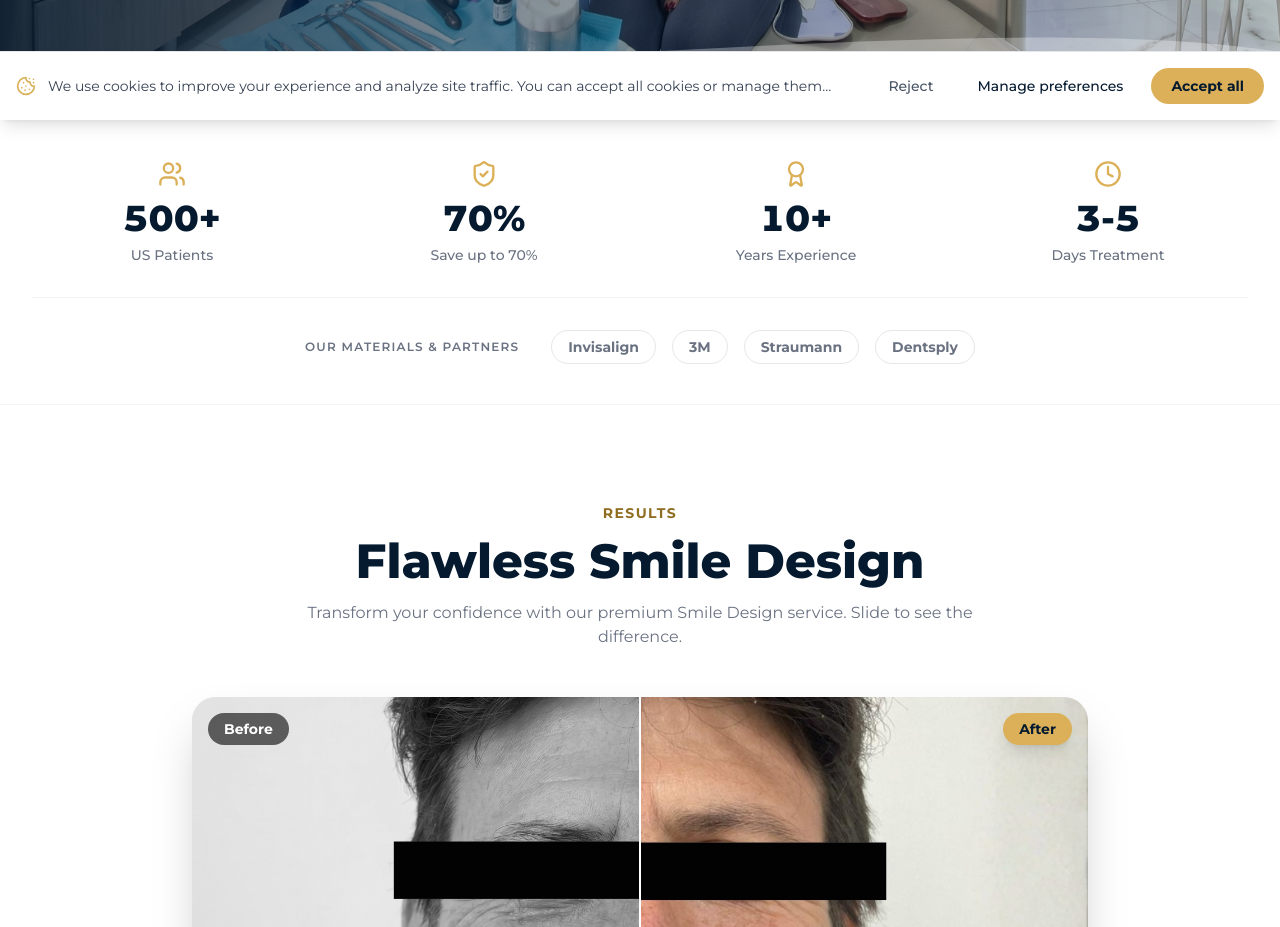
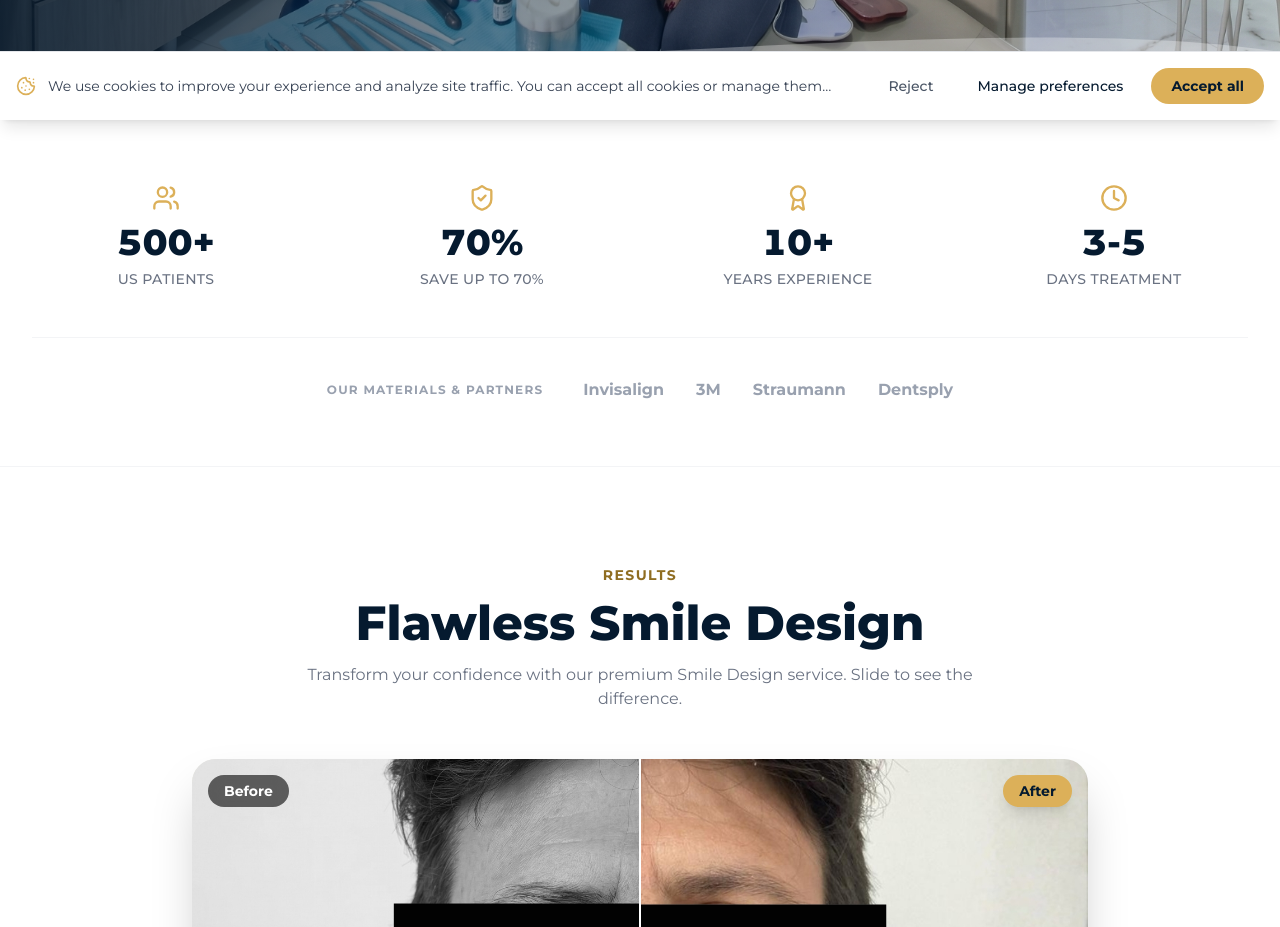
Before and after one commit to reninn34-arch/landing-odontohouse, a Next.js app: page / in a window 1280 px wide. Shown: the part 680-1607 px from the top of the page. Built offline with nearby package versions, Linux system fonts and the light colour scheme.

Commit message:
fix: animated counters, language switcher separation, and brands layout

```diff
--- a/components/Navbar.tsx
+++ b/components/Navbar.tsx
@@ -73,9 +73,10 @@ export const Navbar = () => {
               <SocialIcon href="https://www.facebook.com/share/1E4Z3Cuzws/" label={t.nav.followFacebook} isScrolled={isScrolled}><FBIcon /></SocialIcon>
             </div>
             <div className={`w-px h-5 ${isScrolled ? "bg-gray-300" : "bg-white/20"}`} aria-hidden="true" />
-            <div className={`flex p-1 rounded-full transition-colors ${isScrolled ? "bg-gray-100" : "bg-white/10 backdrop-blur-sm"}`} role="group" aria-label="Select language">
+            <div className={`flex items-center gap-1 p-1 rounded-full transition-colors ${isScrolled ? "bg-gray-100" : "bg-white/10 backdrop-blur-sm"}`} role="group" aria-label="Select language">
               <button onClick={() => setLanguage("en")} aria-label="Switch to English" aria-pressed={displayLang === "en"}
                 className={`px-4 py-1.5 rounded-full text-sm font-bold transition-all ${displayLang === "en" ? "bg-white text-[var(--color-brand-blue)] shadow" : isScrolled ? "text-gray-500 hover:text-gray-700" : "text-white/70 hover:text-white"}`}>EN</button>
+              <span className={`text-xs opacity-30 ${isScrolled ? "text-gray-400" : "text-white"}`} aria-hidden="true">|</span>
               <button onClick={() => setLanguage("es")} aria-label="Switch to Spanish" aria-pressed={displayLang === "es"}
                 className={`px-4 py-1.5 rounded-full text-sm font-bold transition-all ${displayLang === "es" ? "bg-white text-[var(--color-brand-blue)] shadow" : isScrolled ? "text-gray-500 hover:text-gray-700" : "text-white/70 hover:text-white"}`}>ES</button>
             </div>
@@ -109,9 +110,10 @@ export const Navbar = () => {
         </div>
         <div className="flex flex-col gap-6 px-6 pt-8">
           <p className="text-white/60 text-xs font-semibold uppercase tracking-widest">{t.nav.language}</p>
-          <div className="flex bg-white/10 p-1 rounded-full self-start" role="group" aria-label="Select language">
+          <div className="flex items-center gap-1 bg-white/10 p-1 rounded-full self-start" role="group" aria-label="Select language">
             <button onClick={() => { setLanguage("en"); setIsMobileMenuOpen(false); }} aria-label="Switch to English" aria-pressed={displayLang === "en"}
               className={`px-5 py-2 rounded-full text-sm font-bold transition-all ${displayLang === "en" ? "bg-white text-[var(--color-brand-blue)]" : "text-white/60 hover:text-white"}`}>EN</button>
+            <span className="text-white/20 text-xs" aria-hidden="true">|</span>
             <button onClick={() => { setLanguage("es"); setIsMobileMenuOpen(false); }} aria-label="Switch to Spanish" aria-pressed={displayLang === "es"}
               className={`px-5 py-2 rounded-full text-sm font-bold transition-all ${displayLang === "es" ? "bg-white text-[var(--color-brand-blue)]" : "text-white/60 hover:text-white"}`}>ES</button>
           </div>
--- a/components/TrustBar.tsx
+++ b/components/TrustBar.tsx
@@ -1,32 +1,36 @@
 "use client";
 
-import React, { useEffect, useState } from "react";
+import React, { useEffect, useRef, useState } from "react";
 import { useLanguage } from "@/context/LanguageContext";
 import { ShieldCheck, Users, Award, Clock } from "lucide-react";
 import { useInView } from "@/hooks/useInView";
 
-// ── Animated counter hook ──────────────────────────────────────────────────────
-function useCounter(target: number, duration: number, active: boolean) {
+// ── Animated counter component ────────────────────────────────────────────────
+function AnimatedCounter({ target }: { target: number }) {
   const [count, setCount] = useState(0);
+  const ref = useRef<HTMLSpanElement>(null);
 
   useEffect(() => {
-    if (!active) return;
-    const startTime = performance.now();
+    const observer = new IntersectionObserver(([entry]) => {
+      if (!entry.isIntersecting) return;
+      observer.disconnect();
+      let start = 0;
+      const step = Math.ceil(target / 60);
+      const timer = setInterval(() => {
+        start += step;
+        if (start >= target) {
+          setCount(target);
+          clearInterval(timer);
+        } else {
+          setCount(start);
+        }
+      }, 16);
+    });
+    if (ref.current) observer.observe(ref.current);
+    return () => observer.disconnect();
+  }, [target]);
 
-    const tick = (now: number) => {
-      const elapsed = now - startTime;
-      const progress = Math.min(elapsed / duration, 1);
-      // Ease-out cubic
-      const eased = 1 - Math.pow(1 - progress, 3);
-      setCount(Math.round(eased * target));
-      if (progress < 1) requestAnimationFrame(tick);
-    };
-
-    const raf = requestAnimationFrame(tick);
-    return () => cancelAnimationFrame(raf);
-  }, [active, target, duration]);
-
-  return count;
+  return <span ref={ref}>{count}</span>;
 }
 
 // ── Animated stat item ─────────────────────────────────────────────────────────
@@ -35,20 +39,17 @@ function AnimatedStat({
   target,
   suffix,
   label,
-  duration = 1800,
   active,
   delay = 0,
 }: {
   icon: React.ReactNode;
-  target: number | string; // string = non-numeric like "3-5"
+  target: number | string;
   suffix: string;
   label: string;
-  duration?: number;
   active: boolean;
   delay?: number;
 }) {
   const isNumeric = typeof target === "number";
-  const count = useCounter(isNumeric ? (target as number) : 0, duration, active && isNumeric);
 
   return (
     <div
@@ -62,10 +63,15 @@ function AnimatedStat({
       <div className="text-[var(--color-brand-gold)] mb-2 group-hover:scale-110 transition-transform duration-300">
         {icon}
       </div>
+      <div className="flex flex-col items-center">
         <span className="text-4xl font-extrabold text-[var(--color-brand-blue)] leading-tight tabular-nums">
-        {isNumeric ? `${count}${suffix}` : target}
+          {isNumeric ? <AnimatedCounter target={target as number} /> : target}
+          {isNumeric && suffix}
         </span>
-      <span className="text-sm text-gray-500 font-medium mt-1">{label}</span>
+        <span className="text-sm text-gray-500 font-medium mt-1 uppercase tracking-wide">
+          {label}
+        </span>
+      </div>
     </div>
   );
 }
@@ -81,39 +87,34 @@ export const TrustBar = () => {
       target: 500,
       suffix: "+",
       label: t.trustBar.usPatients,
-      duration: 1600,
     },
     {
       icon: <ShieldCheck className="w-7 h-7" />,
       target: 70,
       suffix: "%",
       label: t.trustBar.saveUpTo,
-      duration: 1400,
     },
     {
       icon: <Award className="w-7 h-7" />,
       target: 10,
       suffix: "+",
       label: t.trustBar.yearsExperience,
-      duration: 1200,
     },
     {
       icon: <Clock className="w-7 h-7" />,
-      // "3-5" is a range, keep as static string
-      target: "3-5" as const,
+      target: "3-5",
       suffix: "",
       label: t.trustBar.daysTreatment,
-      duration: 1000,
     },
   ];
 
   return (
     <section
       ref={ref as React.RefObject<HTMLElement>}
-      className="bg-white py-10 border-b border-gray-100"
+      className="bg-white py-12 md:py-16 border-b border-gray-100"
     >
       <div className="max-w-7xl mx-auto px-4 sm:px-6 lg:px-8">
-        <div className="grid grid-cols-2 md:grid-cols-4 gap-8">
+        <div className="grid grid-cols-2 md:grid-cols-4 gap-10 md:gap-12">
           {stats.map((stat, idx) => (
             <AnimatedStat
               key={idx}
@@ -121,35 +122,36 @@ export const TrustBar = () => {
               target={stat.target}
               suffix={stat.suffix}
               label={stat.label}
-              duration={stat.duration}
               active={inView}
-              delay={idx * 0.12}
+              delay={idx * 0.1}
             />
           ))}
         </div>
 
         {/* Brands strip */}
         <div
-          className="mt-8 pt-8 border-t border-gray-100 flex items-center justify-center gap-4 flex-wrap"
+          className="mt-12 pt-10 border-t border-gray-100 flex flex-col md:flex-row items-center justify-center gap-6 md:gap-10 flex-wrap"
           style={{
             opacity: inView ? 1 : 0,
             transform: inView ? "translateY(0)" : "translateY(16px)",
-            transition: "opacity 0.6s ease 0.55s, transform 0.6s ease 0.55s",
+            transition: "opacity 0.6s ease 0.5s, transform 0.6s ease 0.5s",
           }}
         >
-          <span className="text-xs text-gray-500 font-semibold uppercase tracking-widest mr-4">
+          <span className="text-xs text-gray-400 font-bold uppercase tracking-widest mb-2 md:mb-0">
             {t.trustBar.materialsTitle}
           </span>
+          <div className="flex flex-wrap items-center justify-center gap-6 md:gap-8">
             {["Invisalign", "3M", "Straumann", "Dentsply"].map((brand) => (
               <span
                 key={brand}
-              className="text-sm font-bold text-gray-500 border border-gray-200 px-4 py-1.5 rounded-full hover:border-[var(--color-brand-gold)] hover:text-[var(--color-brand-gold)] transition-colors duration-300"
+                className="text-sm md:text-base font-bold text-gray-400 hover:text-[var(--color-brand-gold)] transition-colors duration-300"
               >
                 {brand}
               </span>
             ))}
           </div>
         </div>
+      </div>
     </section>
   );
 };
```
Lines whose indentation alone changed are shown as unchanged.
